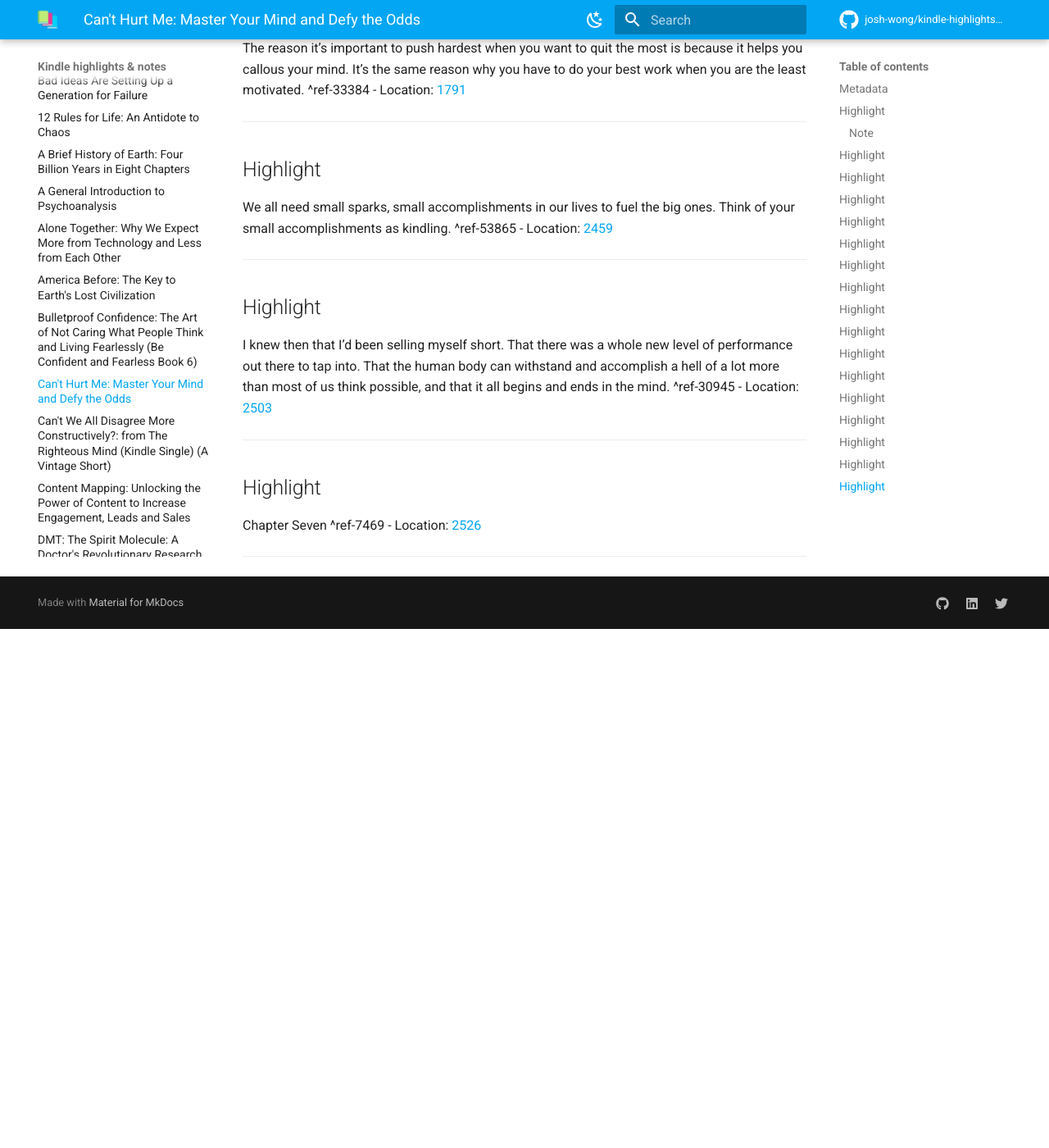
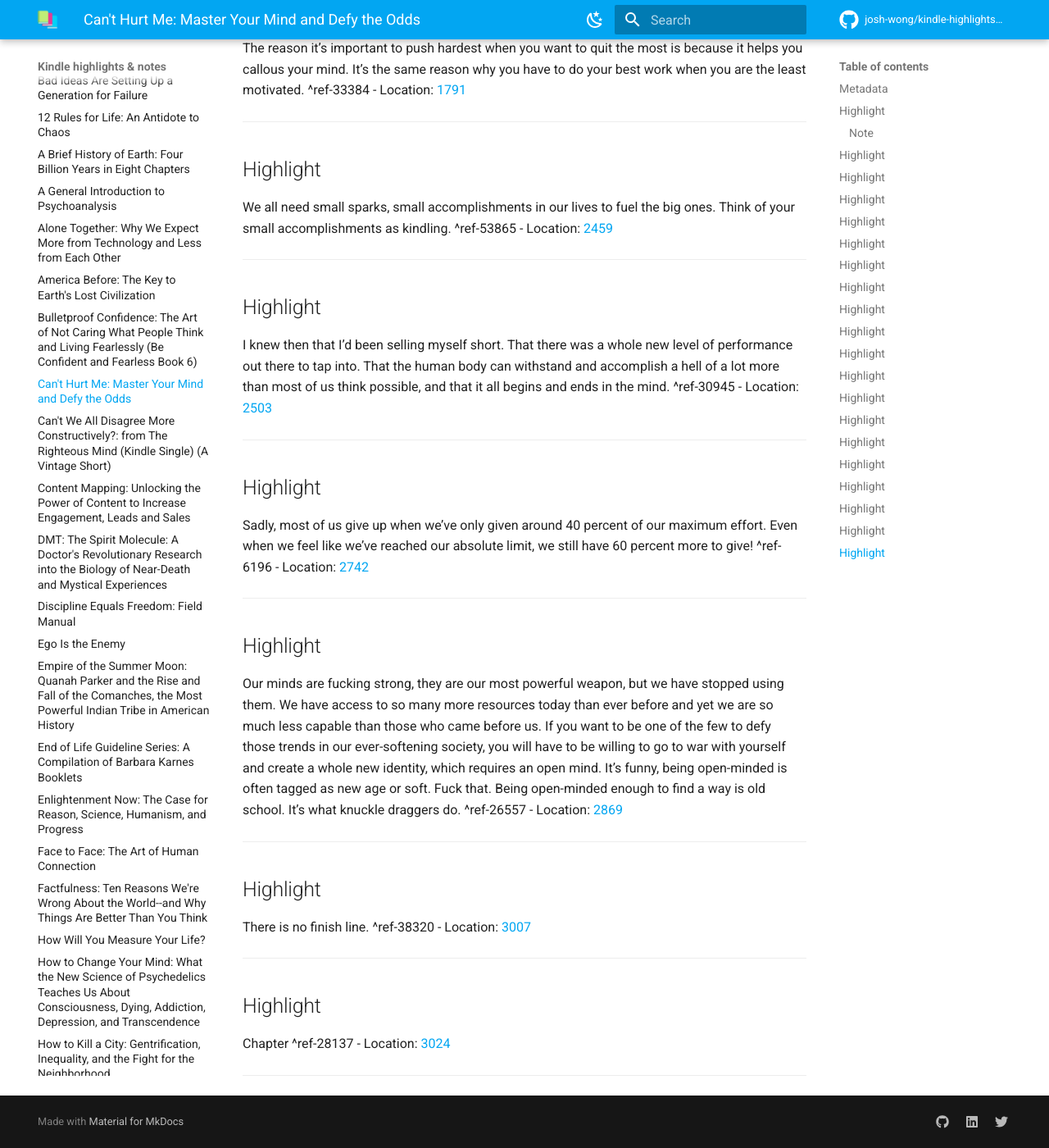
Before and after one commit to josh-wong/kindle-highlights-notes, an MkDocs documentation site: the page built from docs/Cant Hurt Me.md, in a window 1280 px wide and 1400 px high, scrolled down 4003 px. Shown: the whole window at 82% size. Built offline with MkDocs 1.6.1 and Material for MkDocs 9.7.7, drawn with Linux system fonts in a browser that asks for light colours; comment, search, counter and statistics services are not loaded; before the commit the page ends 4770 px from its top, so only the background shows below that.

Commit message:
Update highlights and notes

```diff
--- a/docs/Cant Hurt Me.md
+++ b/docs/Cant Hurt Me.md
@@ -122,7 +122,25 @@ I knew then that I’d been selling myself short. That there was a whole new lev
 ---
 ## Highlight
 
-Chapter Seven ^ref-7469
-- Location: [2526](kindle://book?action=open&asin=B07H453KGH&location=2526)
+Sadly, most of us give up when we’ve only given around 40 percent of our maximum effort. Even when we feel like we’ve reached our absolute limit, we still have 60 percent more to give! ^ref-6196
+- Location: [2742](kindle://book?action=open&asin=B07H453KGH&location=2742)
 
 ---
+## Highlight
+
+Our minds are fucking strong, they are our most powerful weapon, but we have stopped using them. We have access to so many more resources today than ever before and yet we are so much less capable than those who came before us. If you want to be one of the few to defy those trends in our ever-softening society, you will have to be willing to go to war with yourself and create a whole new identity, which requires an open mind. It’s funny, being open-minded is often tagged as new age or soft. Fuck that. Being open-minded enough to find a way is old school. It’s what knuckle draggers do. ^ref-26557
+- Location: [2869](kindle://book?action=open&asin=B07H453KGH&location=2869)
+
+---
+## Highlight
+
+There is no finish line. ^ref-38320
+- Location: [3007](kindle://book?action=open&asin=B07H453KGH&location=3007)
+
+---
+## Highlight
+
+Chapter ^ref-28137
+- Location: [3024](kindle://book?action=open&asin=B07H453KGH&location=3024)
+
+---
--- /dev/null
+++ b/docs/Moonlight Blogger.md
@@ -0,0 +1,35 @@
+---
+kindle-sync:
+  bookId: '27659'
+  title: 'Moonlight Blogger: From The Subversive Copy Editor Blog'
+  author: Carol Fisher Saller
+  asin: B0073XM668
+  lastAnnotatedDate: '2022-09-05'
+  bookImageUrl: 'https://m.media-amazon.com/images/I/71XFceh+1hL._SY160.jpg'
+  highlightsCount: 2
+---
+# Moonlight Blogger: From The Subversive Copy Editor Blog
+
+## Metadata
+
+| Syntax | Description |
+| ---------- | ---------- |
+| **Title** | [Moonlight Blogger: From The Subversive Copy Editor Blog](https://www.amazon.com/dp/B0073XM668) |
+| **Author** | [Carol Fisher Saller](https://www.amazon.comundefined) |
+| **Book on Kindle** | <a href="kindle://book?action=open&asin=B0073XM668" target="_blank">Open in Kindle</a> |
+| **Tags** | #Kindle #books |
+
+---
+
+## Highlight
+
+People who tinker with cars, adjust recipes, alter clothes, or copyedit have in common that we start with something that’s not perfect yet and use our minds and tools to bring it into alignment, give it more flavor, make it fit. The best of us are masters of improvisation. And when we’re in the midst of concentrating and things are falling into place—in the midst of what Mihaly Csikszentmihalyi made famous as “flow”—well, don’t let anyone tell you that’s tedium or drudgery. It’s fun. ^ref-18138
+- Location: [585](kindle://book?action=open&asin=B0073XM668&location=585)
+
+---
+## Highlight
+
+Right, ^ref-43340
+- Location: [830](kindle://book?action=open&asin=B0073XM668&location=830)
+
+---
```
Also changed, not shown: other parts of docs/Cant Hurt Me.md (+2 -2 lines), docs/Words That Change Minds.md (+1 -1 lines), docs/index.md (+12 -9 lines).
